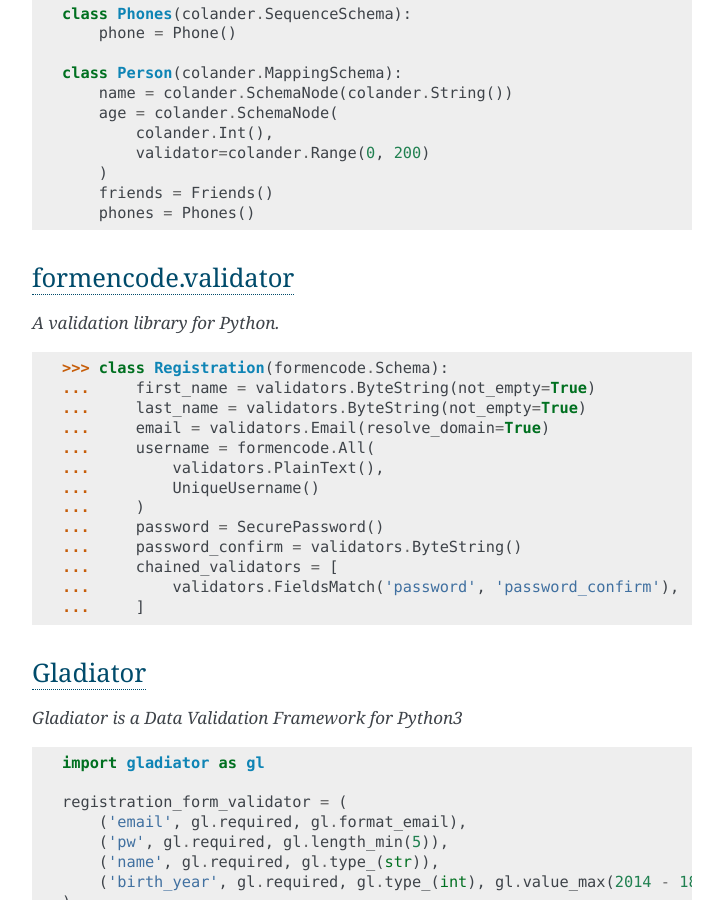
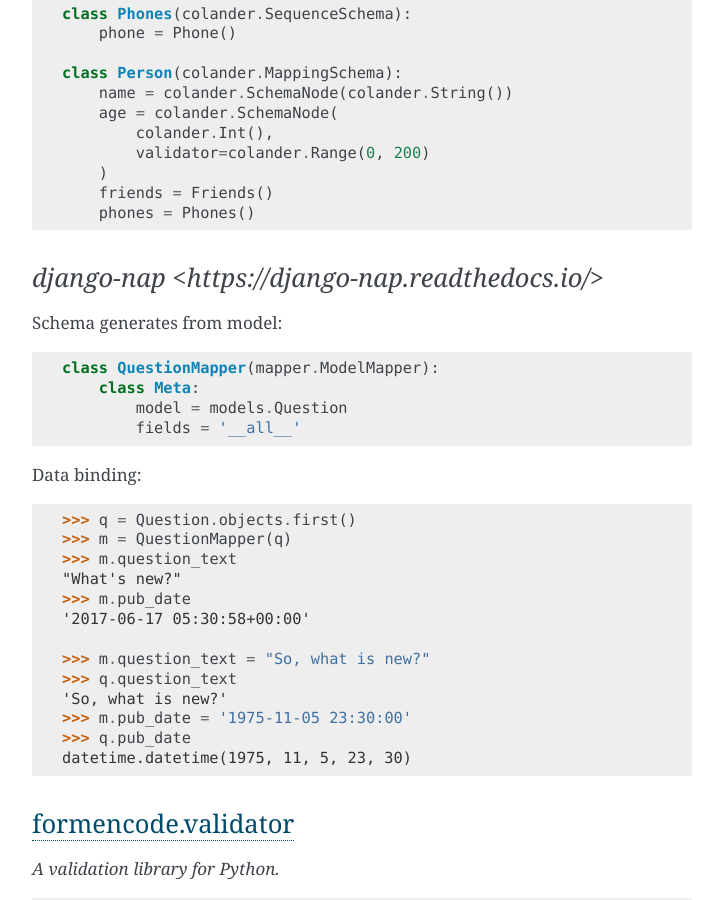
Before and after one commit to mjtamlyn/django-adapters, a Sphinx documentation site: the page built from docs/source/research.rst, in a window 1280 px wide and 900 px high, scrolled down 1235 px. Shown: the whole window, without its empty margins (388-1111 px from the left). Built offline with Sphinx 7.4.7, drawn with Linux system fonts in a browser that asks for light colours; some of the changed text lies outside the part shown.

Commit message:
Add django-nap (#42)

```diff
--- a/docs/source/research.rst
+++ b/docs/source/research.rst
@@ -73,6 +73,35 @@
         )
         friends = Friends()
         phones = Phones()
+
+
+`django-nap <https://django-nap.readthedocs.io/>`
+-------------------------------------------------
+
+Schema generates from model:
+
+.. code-block:: python
+
+ class QuestionMapper(mapper.ModelMapper):
+     class Meta:
+         model = models.Question
+         fields = '__all__'
+
+Data binding::
+
+	>>> q = Question.objects.first()
+	>>> m = QuestionMapper(q)
+	>>> m.question_text
+	"What's new?"
+	>>> m.pub_date
+	'2017-06-17 05:30:58+00:00'
+
+	>>> m.question_text = "So, what is new?"
+	>>> q.question_text
+	'So, what is new?'
+	>>> m.pub_date = '1975-11-05 23:30:00'
+	>>> q.pub_date
+	datetime.datetime(1975, 11, 5, 23, 30)
 
 
 `formencode.validator <http://www.formencode.org/en/latest/Validator.html>`_
```
